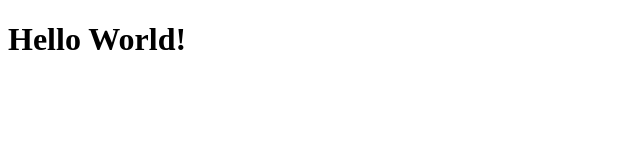
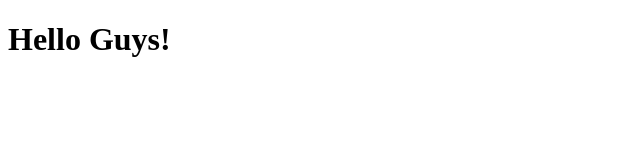
Before and after one commit to willbedone7/gitTestOne, a plain HTML site: page index.html in a window 1280 px wide. Shown: the full height of the page, 0-640 px from the left. Drawn offline with Linux system fonts and the light colour scheme.

Commit message:
Update index.html

```diff
--- a/index.html
+++ b/index.html
@@ -7,6 +7,6 @@
     <title>Document</title>
 </head>
 <body>
-    <h1>Hello World!</h1>
+    <h1>Hello Guys!</h1>
 </body>
 </html>
```
